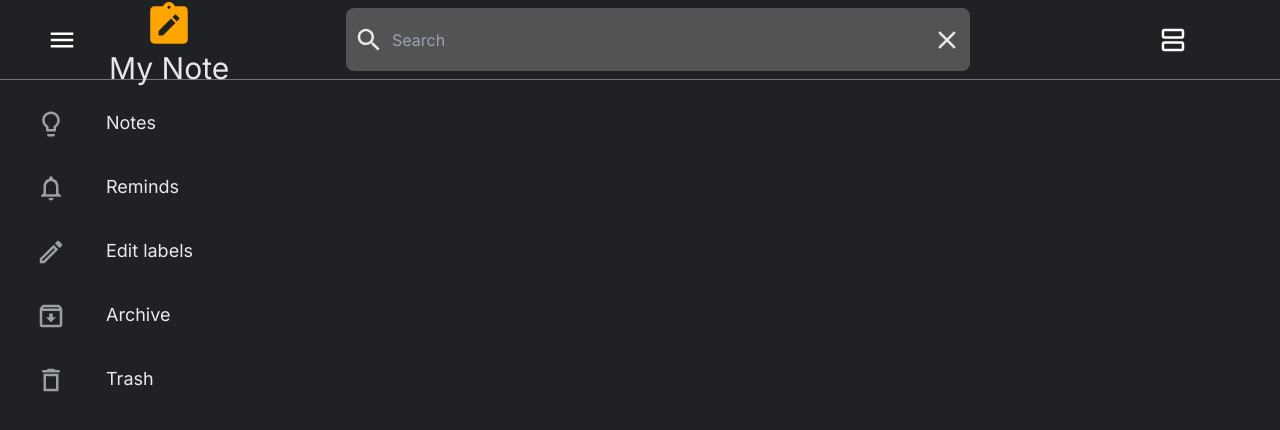
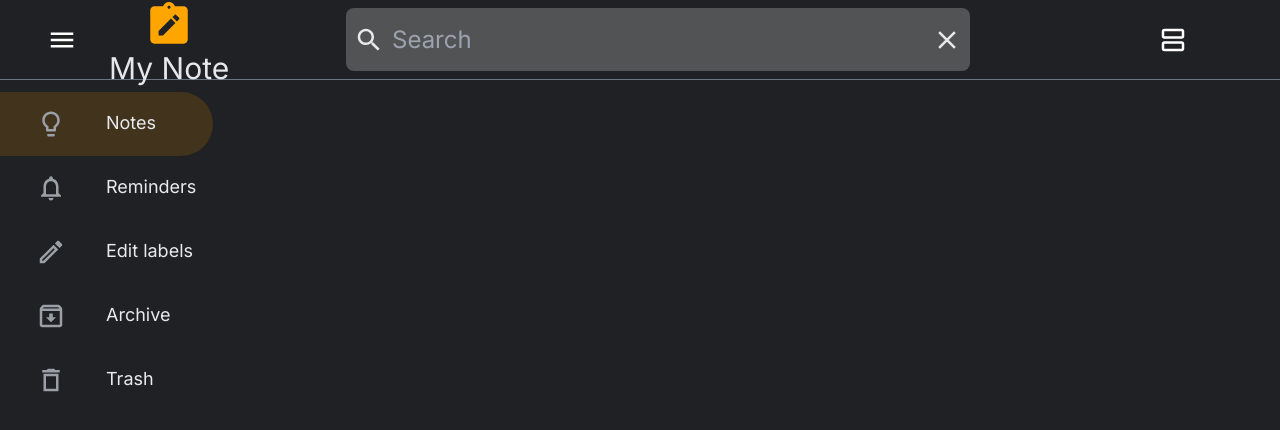
Before and after one commit to jacktth/improvement, a Next.js app: page / in a window 1280 px wide. Shown: the top 430 px of the page. Built offline with nearby package versions, Linux system fonts and the light colour scheme.

Commit message:
finished basic UI of left bar

```diff
--- a/app/note/noteSlice.ts
+++ b/app/note/noteSlice.ts
@@ -11,7 +11,9 @@ export interface NoteState {
   changePin: boolean
   listView:boolean
 
+
 }
+
 
 const initialState: NoteState = {
   value: 0,
--- a/components/leftBar/index.tsx
+++ b/components/leftBar/index.tsx
@@ -6,31 +6,65 @@ import NotificationsNoneOutlinedIcon from "@mui/icons-material/NotificationsNone
 import EditOutlinedIcon from "@mui/icons-material/EditOutlined";
 import ArchiveOutlinedIcon from "@mui/icons-material/ArchiveOutlined";
 import DeleteOutlineSharpIcon from "@mui/icons-material/DeleteOutlineSharp";
+import Link from "next/link";
+
+export type OptionWordType =
+  | "Notes"
+  | "Reminders"
+  | "Edit labels"
+  | "Archive"
+  | "Trash";
+
 function LeftBar() {
-  const [selected, setselected] = useState(false);
+  const [optionSelected, setOptionSelected] = useState<OptionWordType>("Notes");
   return (
     <>
       <div className="">
+        <Link href="">
+          {" "}
           <OptionItem
-          children={<LightbulbOutlinedIcon  sx={{ fontSize: 30 }} />}
+            children={<LightbulbOutlinedIcon sx={{ fontSize: 30 }} />}
             title={"Notes"}
+            selectingOption={optionSelected}
+            setOptionSelected={setOptionSelected}
           />
+        </Link>
+        <Link href="">
+          {" "}
           <OptionItem
             children={<NotificationsNoneOutlinedIcon sx={{ fontSize: 30 }} />}
-          title={"Reminds"}
+            title={"Reminders"}
+            selectingOption={optionSelected}
+            setOptionSelected={setOptionSelected}
           />
+        </Link>
+        <Link href="">
+          {" "}
           <OptionItem
             children={<EditOutlinedIcon sx={{ fontSize: 30 }} />}
             title={"Edit labels"}
+            selectingOption={optionSelected}
+            setOptionSelected={setOptionSelected}
           />
+        </Link>
+        <Link href="">
+          {" "}
           <OptionItem
             children={<ArchiveOutlinedIcon sx={{ fontSize: 30 }} />}
             title={"Archive"}
+            selectingOption={optionSelected}
+            setOptionSelected={setOptionSelected}
           />
+        </Link>
+        <Link href="">
+          {" "}
           <OptionItem
             children={<DeleteOutlineSharpIcon sx={{ fontSize: 30 }} />}
             title={"Trash"}
+            selectingOption={optionSelected}
+            setOptionSelected={setOptionSelected}
           />
+        </Link>
       </div>
     </>
   );
--- a/components/leftBar/option.tsx
+++ b/components/leftBar/option.tsx
@@ -1,15 +1,33 @@
 "use client";
-import { ReactNode, useState } from "react";
+import { Dispatch, ReactNode, SetStateAction, useState } from "react";
+import { OptionWordType } from ".";
 type OptionProps = {
   children: ReactNode;
-  title: String;
+  title: OptionWordType;
+  selectingOption: String;
+  setOptionSelected: Dispatch<SetStateAction<OptionWordType>>;
 };
-function OptionItem({ children, title }: OptionProps) {
-  const [selected, setselected] = useState(false);
+function OptionItem({
+  children,
+  title,
+  selectingOption,
+  setOptionSelected,
+}: OptionProps) {
+
+  const clickHandler = () =>{
+    setOptionSelected(title)
+  }
   return (
-    <button className="focus:bg-darkFocusOption w-full h-16 pl-9 rounded-r-full">
+    <button
+      className={`${
+        selectingOption===title ? "bg-darkFocusOption" : ""
+      } w-full h-16 pl-9 rounded-r-full hover:bg-darkHoverCircle`}
+      onClick={clickHandler}
+    >
       <div className="flex">
-        <div className="text-darkLeftBarIcon">{children ? children : <></>}</div>
+        <div className="text-darkLeftBarIcon">
+          {children ? children : <></>}
+        </div>
         <span className="ml-10 text-lg text-darkLeftBarText">{title}</span>
       </div>
     </button>
--- a/components/topBar/SearchBar.tsx
+++ b/components/topBar/SearchBar.tsx
@@ -38,10 +38,10 @@ function SearchBar() {
             />
           </button>
           <input
-            className={` w-30 outline-none grow ${
+            className={` w-30 outline-none text-2xl grow ${
               clickInput
                 ? "bg-white caret-black text-black"
-                : "bg-darkSearchBar caret-white"
+                : "bg-darkSearchBar caret-white text-white"
             }`}
             title="Search"
             name="text"
```
Lines whose indentation alone changed are shown as unchanged.
